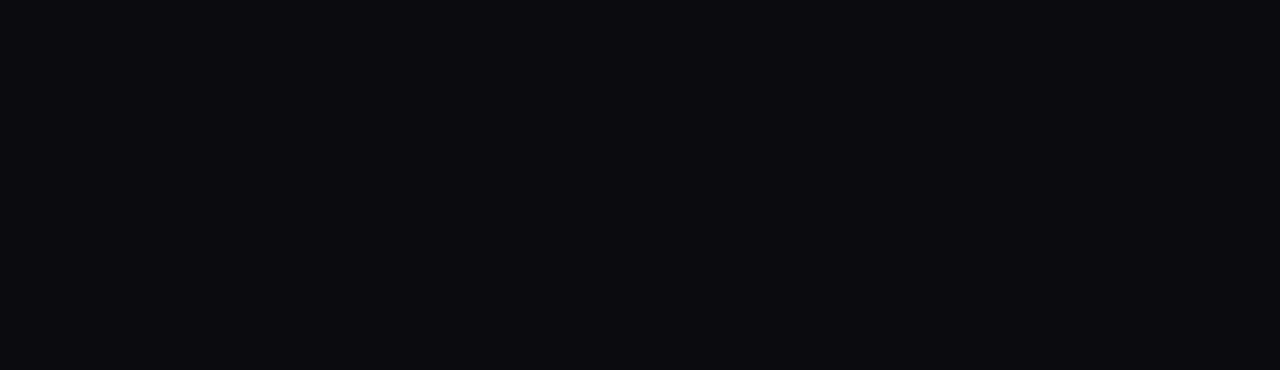
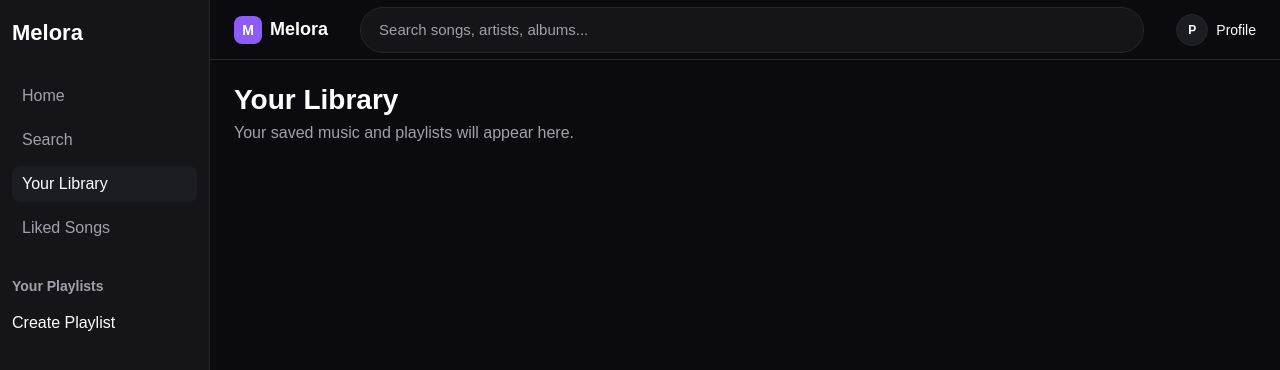
Before and after one commit to emmanuelokwudili345-tech/Melora, a React (Vite) app in the folder Melora/: page /library in a window 1280 px wide. Before the commit this address had no page. Shown: the top 370 px of the page. Built offline with nearby package versions, Linux system fonts and the light colour scheme.

Commit message:
Build basic UIs for the pages

```diff
--- a/Melora/src/App.tsx
+++ b/Melora/src/App.tsx
@@ -1,6 +1,10 @@
 import { BrowserRouter, Route, Routes } from "react-router";
 import { AppLayout } from "./layouts/AppLayout";
 import { HomePage } from "./pages/Home/HomePage";
+import { SearchPage } from "./pages/Search/SearchPage";
+import { LibraryPage } from "./pages/Library/LibraryPage";
+import { LikedPage } from "./pages/Liked/LikedPage";
+import { ProfilePage } from "./pages/Profile/ProfilePage";
 
 function App() {
   return (
@@ -8,6 +12,10 @@
       <Routes>
         <Route element={<AppLayout />}>
           <Route path="/" element={<HomePage />} />
+          <Route path="/search" element={<SearchPage />} />
+          <Route path="/library" element={<LibraryPage />} />
+          <Route path="/liked" element={<LikedPage />} />
+          <Route path="/profile" element={<ProfilePage />} />
         </Route>
       </Routes>
     </BrowserRouter>
--- a/Melora/src/components/SideBar.css
+++ b/Melora/src/components/SideBar.css
@@ -18,6 +18,7 @@
 }
 
 .side-bar-nav a {
+  display: block;
   padding: 9px 10px;
   color: #a1a1aa;
   text-decoration: none;
@@ -26,6 +27,11 @@
 }
 
 .side-bar-nav a:hover {
+  background: #1c1c23;
+  color: #ffffff;
+}
+
+.side-bar-nav a.active {
   background: #1c1c23;
   color: #ffffff;
 }
--- a/Melora/src/components/SideBar.tsx
+++ b/Melora/src/components/SideBar.tsx
@@ -1,17 +1,18 @@
+import { NavLink } from "react-router";
 import "./SideBar.css";
 
 export function SideBar() {
   return (
     <aside className="side-bar">
       <div className="side-bar-logo">
-      <h1>Melora</h1>
+        <h1>Melora</h1>
       </div>
 
       <nav className="side-bar-nav">
-        <a href="/">Home</a>
-        <a href="/search">Search</a>
-        <a href="/library">Your Library</a>
-        <a href="/liked">Liked Songs</a>
+        <NavLink to="/">Home</NavLink>
+        <NavLink to="/search">Search</NavLink>
+        <NavLink to="/library">Your Library</NavLink>
+        <NavLink to="/liked">Liked Songs</NavLink>
       </nav>
 
       <div className="side-bar-playlists">
--- /dev/null
+++ b/Melora/src/pages/Library/LibraryPage.css
@@ -0,0 +1,9 @@
+.library-page h1 {
+  margin: 0 0 8px;
+  font-size: 28px;
+}
+
+.library-page p {
+  margin: 0;
+  color: #a1a1aa;
+}
--- /dev/null
+++ b/Melora/src/pages/Library/LibraryPage.tsx
@@ -0,0 +1,11 @@
+import "./LibraryPage.css";
+
+export function LibraryPage() {
+  return (
+    <div className="library-page">
+      <h1>Your Library</h1>
+
+      <p>Your saved music and playlists will appear here.</p>
+    </div>
+  );
+}
--- /dev/null
+++ b/Melora/src/pages/Liked/LikedPage.css
@@ -0,0 +1,9 @@
+.liked-page h1 {
+  margin: 0 0 8px;
+  font-size: 28px;
+}
+
+.liked-page p {
+  margin: 0;
+  color: #a1a1aa;
+}
--- /dev/null
+++ b/Melora/src/pages/Liked/LikedPage.tsx
@@ -0,0 +1,11 @@
+import "./LikedPage.css";
+
+export function LikedPage() {
+  return (
+    <div className="liked-page">
+      <h1>Liked Songs</h1>
+
+      <p>Your liked songs will appear here.</p>
+    </div>
+  );
+}
--- /dev/null
+++ b/Melora/src/pages/Profile/ProfilePage.css
@@ -0,0 +1,9 @@
+.profile-page h1 {
+  margin: 0 0 8px;
+  font-size: 28px;
+}
+
+.profile-page p {
+  margin: 0;
+  color: #a1a1aa;
+}
--- /dev/null
+++ b/Melora/src/pages/Profile/ProfilePage.tsx
@@ -0,0 +1,11 @@
+import "./ProfilePage.css";
+
+export function ProfilePage() {
+  return (
+    <div className="profile-page">
+      <h1>Profile</h1>
+
+      <p>Your profile information will appear here.</p>
+    </div>
+  );
+}
--- /dev/null
+++ b/Melora/src/pages/Search/SearchPage.css
@@ -0,0 +1,9 @@
+.search-page h1 {
+  margin: 0 0 8px;
+  font-size: 28px;
+}
+
+.search-page p {
+  margin: 0;
+  color: #a1a1aa;
+}
--- /dev/null
+++ b/Melora/src/pages/Search/SearchPage.tsx
@@ -0,0 +1,11 @@
+import "./SearchPage.css";
+
+export function SearchPage() {
+  return (
+    <div className="search-page">
+      <h1>Search</h1>
+
+      <p>Search for songs, artists, albums, and playlists.</p>
+    </div>
+  );
+}
```
